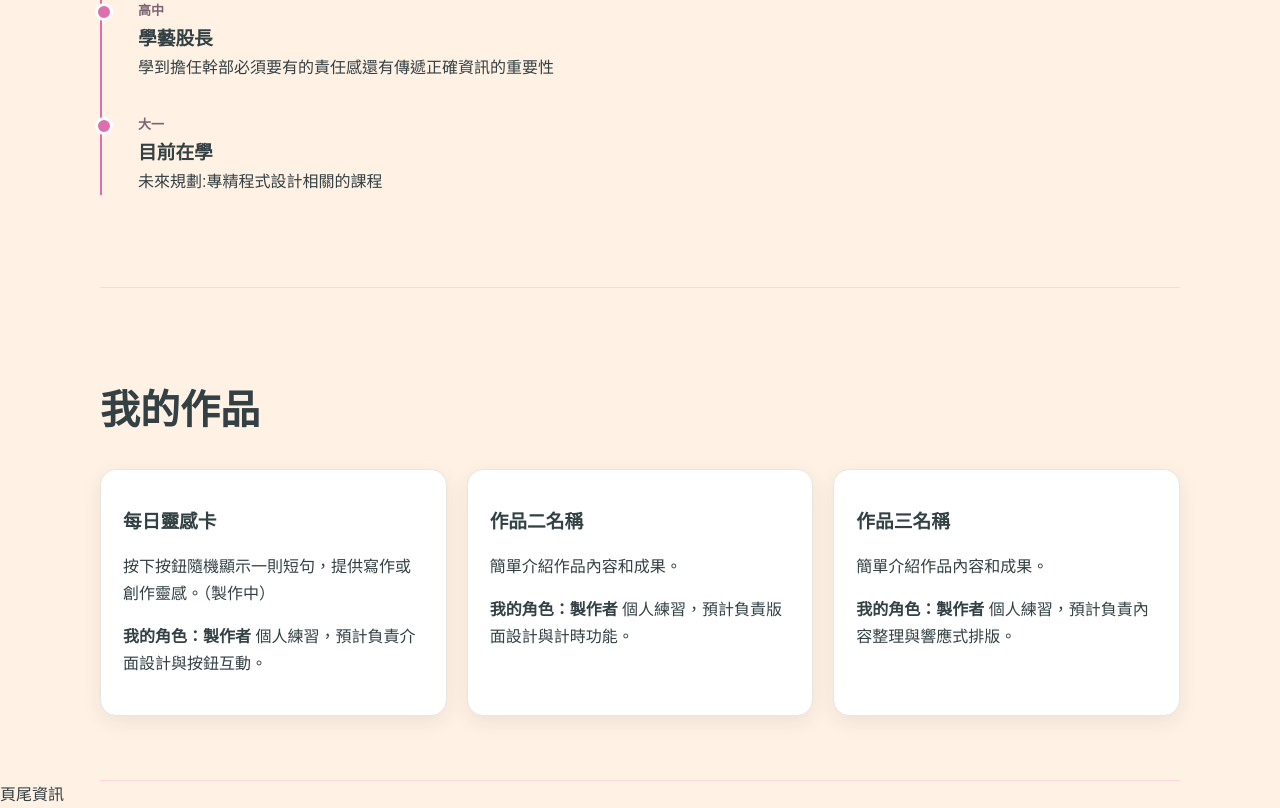
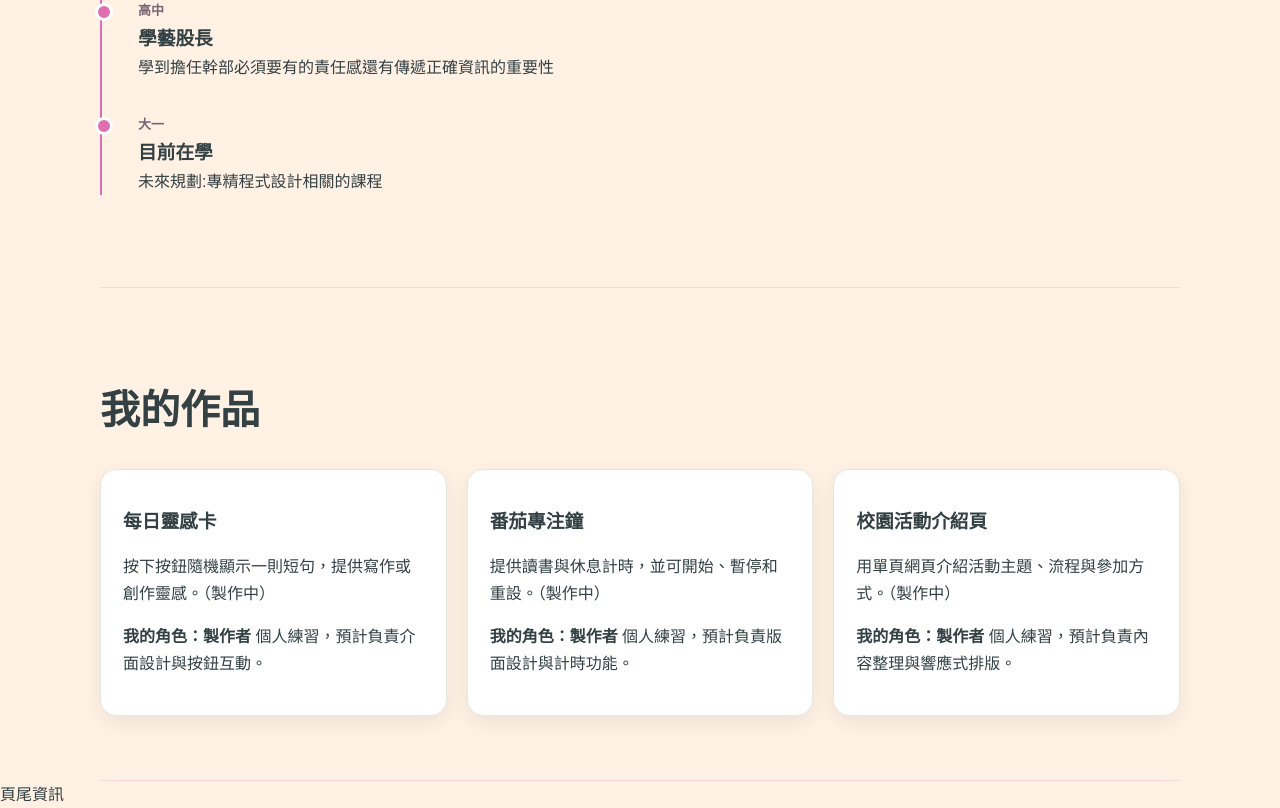
Before and after one commit to yongqiao05/personal-website, a plain HTML site: page index.html in a window 1280 px wide. Shown: the part 1231-2039 px from the top of the page. Drawn offline with Linux system fonts and the light colour scheme.

Commit message:
feat: update portfolio content

```diff
--- a/index.html
+++ b/index.html
@@ -89,19 +89,19 @@
     <article class="project-card">
       <h3>每日靈感卡</h3>
       <p>按下按鈕隨機顯示一則短句，提供寫作或創作靈感。（製作中）</p>
-      <p><strong>我的角色：製作者 </strong> 個人練習，預計負責介面設計與按鈕互動。</p>
+      <p><strong>我的角色：製作者 </strong>      個人練習，預計負責介面設計與按鈕互動。</p>
     </article>
 
     <article class="project-card">
-      <h3>作品二名稱</h3>
-      <p>簡單介紹作品內容和成果。</p>
-      <p><strong>我的角色：製作者 </strong> 個人練習，預計負責版面設計與計時功能。</p>
+      <h3>番茄專注鐘</h3>
+      <p>提供讀書與休息計時，並可開始、暫停和重設。（製作中）</p>
+      <p><strong>我的角色：製作者 </strong>      個人練習，預計負責版面設計與計時功能。</p>
     </article>
 
     <article class="project-card">
-      <h3>作品三名稱</h3>
-      <p>簡單介紹作品內容和成果。</p>
-      <p><strong>我的角色：製作者 </strong> 個人練習，預計負責內容整理與響應式排版。</p>
+      <h3>校園活動介紹頁</h3>
+      <p>用單頁網頁介紹活動主題、流程與參加方式。（製作中）</p>
+      <p><strong>我的角色：製作者 </strong>      個人練習，預計負責內容整理與響應式排版。</p>
     </article>
   </div>
 </section>
```
